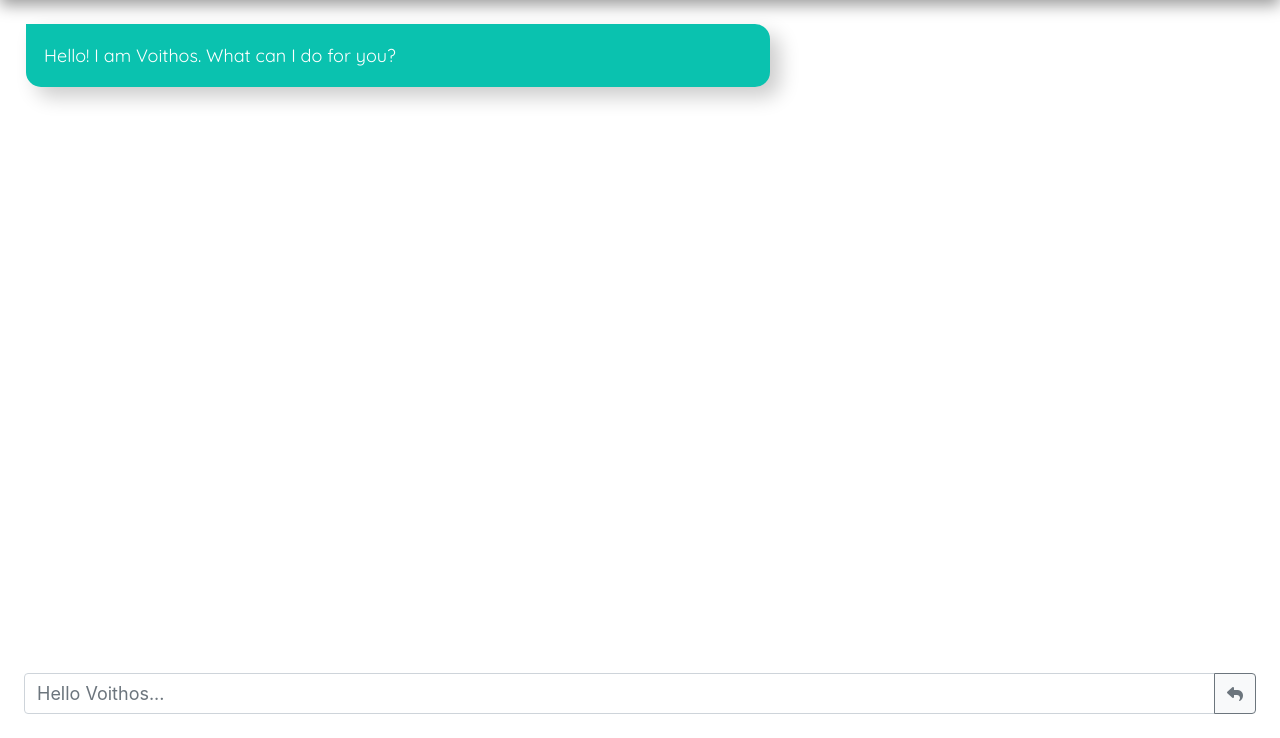
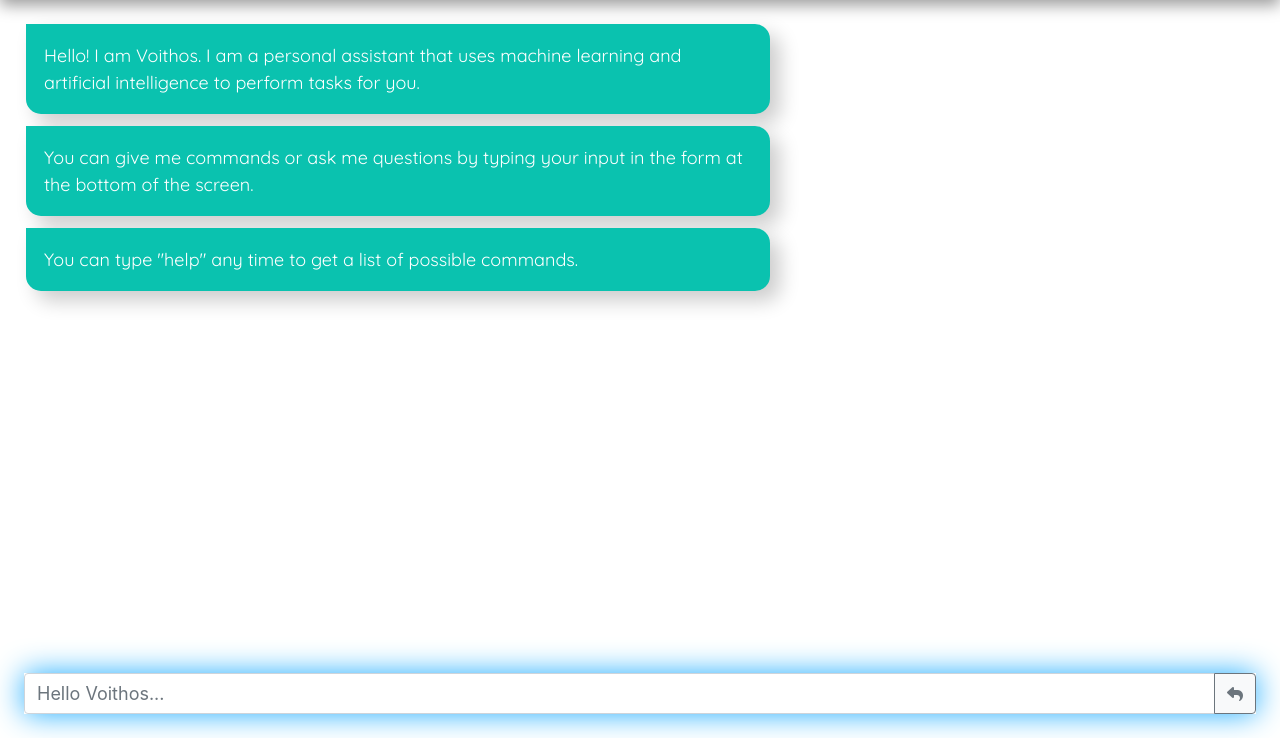
Before and after one commit to aazuspan/Voithos, a Django app: page / in a window 1280 px wide. Shown: the part 62-800 px from the top of the page. Run offline with Django 3.2, Linux system fonts and the light colour scheme; some libraries are stand-ins or nearby versions.

Commit message:
Add intro messages and highlighting class

```diff
--- a/voithos_django/chat/templates/chat/index.html
+++ b/voithos_django/chat/templates/chat/index.html
@@ -9,10 +9,12 @@
 <!-- User input form -->
 <form onsubmit="return false">
     <div class="input-group p-4 fixed-bottom">
-        <input type="text" id="input-text" class="form-control" placeholder="Hello Voithos..." autocomplete="off">
-        <div class="input-group-append">
-            <button class='btn btn-light btn-outline-secondary' id="submit-button" type='submit'><i
-                    class='fa fa-reply'></i></button>
+        <div class="input-group" id="input-group-wrapper">
+            <input type="text" id="input-text" class="form-control" placeholder="Hello Voithos..." autocomplete="off">
+            <div class="input-group-append">
+                <button class='btn btn-light btn-outline-secondary' id="submit-button" type='submit'><i
+                        class='fa fa-reply'></i></button>
+            </div>
         </div>
     </div>
 </form>
--- a/voithos_django/static/chat/css/chat.css
+++ b/voithos_django/static/chat/css/chat.css
@@ -61,3 +61,8 @@ body {
 .form-control {
     font-size: large;
 }
+
+.blue-highlight {
+    box-shadow: 0px 0px 30px rgb(29, 172, 255);
+    transition: 2s;
+}
--- a/voithos_django/static/chat/js/chat.js
+++ b/voithos_django/static/chat/js/chat.js
@@ -6,8 +6,16 @@ const RESPONSE_DELAY_MS = 750;
 
 // When chat is submitted, handle it
 document.getElementById('submit-button').addEventListener('click', handleChatInput)
+intro();
 
-addMessage('Hello! I am Voithos. What can I do for you?', VOITHOS);
+// Voithos introduction for new user
+function intro() {
+    addMessage('Hello! I am Voithos. I am a personal assistant that uses machine learning and artificial intelligence to perform tasks for you.', VOITHOS);
+    setTimeout(function () { addMessage('You can give me commands or ask me questions by typing your input in the form at the bottom of the screen.', VOITHOS); }, 2500);
+    setTimeout(function () { document.getElementById('input-group-wrapper').classList.add('blue-highlight'); }, 3500);
+    setTimeout(function () { addMessage('You can type "help" any time to get a list of possible commands.', VOITHOS); }, 6000);
+    setTimeout(function () { document.getElementById('input-group-wrapper').classList.remove('blue-highlight'); }, 9000);
+}
 
 
 // Handle chat input by making a GET request with the data and receiving and displaying the response
```
